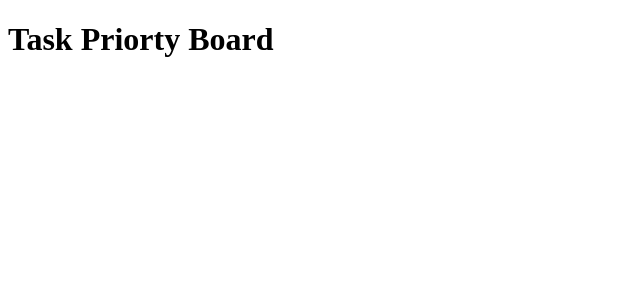
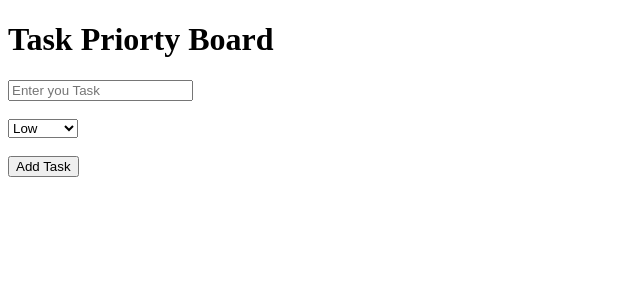
Before and after one commit to muskan-chouhan/react, a React (Vite) app in the folder 39-project-task-board/: page / in a window 1280 px wide. Shown: the top 300 px of the page, without its empty margins (0-640 px from the left). Built offline with nearby package versions, Linux system fonts and the light colour scheme.

Commit message:
import  task form component in app file

```diff
--- a/39-project-task-board/src/App.jsx
+++ b/39-project-task-board/src/App.jsx
@@ -1,4 +1,5 @@
 import { useState } from 'react'
+import TaskForm from './TaskForm'
 
 function App() {
   const [count, setCount] = useState(0)
@@ -6,7 +7,7 @@ function App() {
   return (
     <>
      <h1>Task Priorty Board</h1>
-
+    <TaskForm/>
     </>
   )
 }
--- a/39-project-task-board/src/TaskForm.jsx
+++ b/39-project-task-board/src/TaskForm.jsx
@@ -0,0 +1,19 @@
+const TaskForm = () => {
+    return (
+        <div>
+            <form>
+                <input type='text' placeholder='Enter you Task'></input>
+                <br /><br />
+                <select>
+                    <option>Low</option>
+                    <option>Medium</option>
+                    <option>High</option>
+                </select>
+                <br /><br />
+                <button>Add Task</button>
+            </form>
+        </div>
+    )
+}
+
+export default TaskForm;
```
